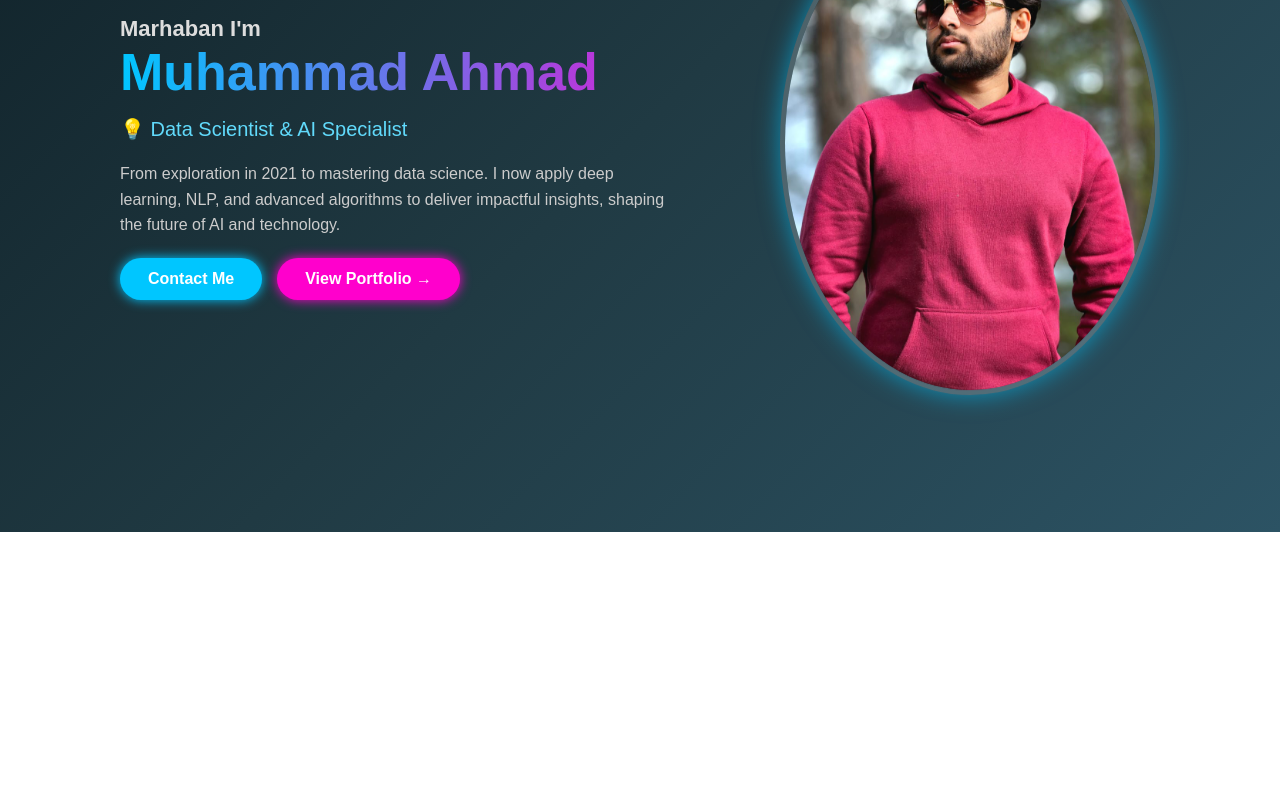
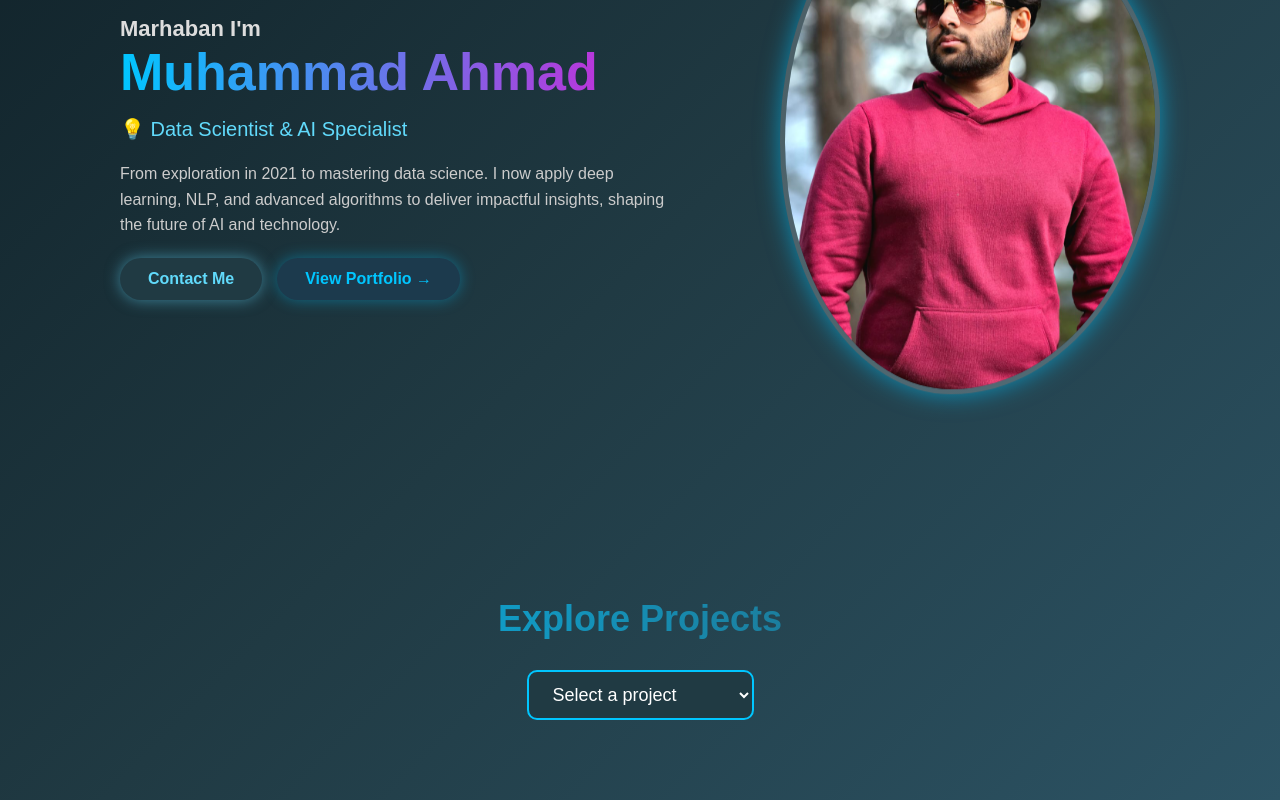
Before and after one commit to Ahmad-Gill/ai-portfolio, a React (Create React App) app in the folder frontend/: page / in a window 1280 px wide. Shown: the part 268-1068 px from the top of the page. Before the commit the page ends 800 px from the top, so only its background shows below. Built offline with nearby package versions, Linux system fonts and the light colour scheme.

Commit message:
add some new material

```diff
--- a/frontend/src/App.js
+++ b/frontend/src/App.js
@@ -1,19 +1,25 @@
-import { BrowserRouter, Routes, Route } from "react-router-dom";
+import { BrowserRouter, Routes, Route, useParams } from "react-router-dom";
 import { useEffect } from "react";
+import Navbar from "./componentsHtmlFIles/Navbar";
 import Home from "./componentsHtmlFIles/home";
-import Semester from "./componentsHtmlFIles/Semester";
+import Projects from "./componentsHtmlFIles/Projects";
+
+function ProjectsWrapper() {
+  const { projectName } = useParams();
+  return <Projects projectName={decodeURIComponent(projectName)} />;
+}
 
 function App() {
-  // Set App Name in browser tab
   useEffect(() => {
     document.title = "AI Portfolio";
   }, []);
 
   return (
     <BrowserRouter>
+      <Navbar /> {/* Navbar always visible */}
       <Routes>
         <Route path="/" element={<Home />} />
-        <Route path="/semester" element={<Semester />} />
+        <Route path="/projects/:projectName" element={<ProjectsWrapper />} />
       </Routes>
     </BrowserRouter>
   );
--- /dev/null
+++ b/frontend/src/componentCssFiles/button.css
@@ -0,0 +1,45 @@
+/* Buttons */
+/* Buttons */
+.buttons {
+  margin-top: 20px;
+  display: flex;
+  gap: 15px;
+}
+
+.btn {
+  padding: 12px 28px;
+  border-radius: 30px;
+  font-size: 16px;
+  font-weight: bold;
+  text-decoration: none;
+  transition: all 0.3s ease;
+  display: inline-block;
+  color: white;
+  box-shadow: 0 0 10px rgba(0,0,0,0.3);
+}
+
+/* Primary Blue Button */
+.btn.blue {
+  background: #203a43; /* mid-gradient shade */
+  color: #61dafb; /* accent color from text */
+  box-shadow: 0 0 15px rgba(97, 218, 251, 0.5);
+}
+
+.btn.blue:hover {
+  background: #2c5364; /* darkest gradient shade */
+  color: #00c6ff;
+  box-shadow: 0 0 25px rgba(0, 198, 255, 0.7);
+}
+
+/* Secondary Teal Button */
+.btn.teal {
+  background: #1c3a4d; /* dark teal */
+  color: #00c6ff;
+  box-shadow: 0 0 15px rgba(0, 198, 255, 0.4);
+}
+
+.btn.teal:hover {
+  background: #225b73; /* slightly lighter teal on hover */
+  color: #61dafb;
+  box-shadow: 0 0 25px rgba(0, 198, 255, 0.6);
+}
--- a/frontend/src/componentCssFiles/home.css
+++ b/frontend/src/componentCssFiles/home.css
@@ -15,40 +15,7 @@ body {
   overflow-x: hidden;
 }
 
-/* Navbar */
-.navbar {
-  display: flex;
-  justify-content: space-between;
-  align-items: center;
-  padding: 20px 50px;
-  position: sticky;
-  top: 0;
-  z-index: 1000;
-  background: rgba(15, 32, 39, 0.8);
-  backdrop-filter: blur(10px);
-}
 
-.logo {
-  font-size: 22px;
-  font-weight: bold;
-  color: #61dafb;
-}
-
-.navbar ul {
-  display: flex;
-  list-style: none;
-  gap: 30px;
-}
-
-.navbar li {
-  cursor: pointer;
-  transition: 0.3s;
-}
-
-.navbar li:hover,
-.navbar .active {
-  color: #ff00cc;
-}
 
 /* Hero Section */
 .hero {
@@ -90,53 +57,18 @@ body {
   color: #ccc;
 }
 
-/* Buttons */
-.buttons {
-  margin-top: 20px;
-  display: flex;
-  gap: 15px;
-}
 
-.btn {
-  padding: 12px 28px;
-  border-radius: 30px;
-  font-size: 16px;
-  font-weight: bold;
-  text-decoration: none;
-  transition: all 0.3s ease;
-  display: inline-block;
-}
 
-.btn.blue {
-  background: #00c6ff;
-  color: white;
-  box-shadow: 0px 0px 12px #00c6ff;
-}
-
-.btn.blue:hover {
-  background: #0096c7;
-  box-shadow: 0px 0px 20px #00eaff;
-}
-
-.btn.red {
-  background: #ff00cc;
-  color: white;
-  box-shadow: 0px 0px 12px #ff00cc;
-}
-
-.btn.red:hover {
-  background: #d400a6;
-  box-shadow: 0px 0px 20px #ff4de1;
-}
 
 /* Hero Image */
 .hero-image img {
   width: 380px;
-  border-radius: 50%;
+  border-radius: 40% 60% 55% 45% / 50% 45% 55% 50%; /* irregular blob */
   border: 5px solid rgba(255, 255, 255, 0.2);
   box-shadow: 0px 0px 25px rgba(0, 198, 255, 0.6);
   animation: float 4s ease-in-out infinite;
 }
+
 
 /* Animations */
 @keyframes fadeInUp {
@@ -161,3 +93,40 @@ body {
     transform: translateY(0px);
   }
 }
+
+
+/* Explore Projects Section */
+.explore-projects {
+  padding: 80px 50px;
+  text-align: center;
+}
+
+.explore-projects h2 {
+  font-size: 36px;
+  margin-bottom: 30px;
+  background: linear-gradient(90deg, #00c6ff, #2c5364);
+  -webkit-background-clip: text;
+  -webkit-text-fill-color: transparent;
+}
+
+.projects-dropdown {
+  padding: 12px 20px;
+  font-size: 18px;
+  border-radius: 10px;
+  border: 2px solid #00c6ff;
+  background: #203a43;
+  color: white;
+  outline: none;
+  cursor: pointer;
+}
+
+.projects-dropdown option {
+  background: #203a43;
+  color: white;
+}
+
+.selected-project {
+  margin-top: 20px;
+  font-size: 20px;
+  color: #61dafb;
+}
--- /dev/null
+++ b/frontend/src/componentCssFiles/navebar.css
@@ -0,0 +1,34 @@
+/* Navbar */
+.navbar {
+  display: flex;
+  justify-content: space-between;
+  align-items: center;
+  padding: 20px 50px;
+  position: sticky;
+  top: 0;
+  z-index: 1000;
+  background: rgba(15, 32, 39, 0.8);
+  backdrop-filter: blur(10px);
+}
+
+.logo {
+  font-size: 22px;
+  font-weight: bold;
+  color: #61dafb;
+}
+
+.navbar ul {
+  display: flex;
+  list-style: none;
+  gap: 30px;
+}
+
+.navbar li {
+  cursor: pointer;
+  transition: 0.3s;
+}
+
+.navbar li:hover,
+.navbar .active {
+  color: #ff00cc;
+}
--- /dev/null
+++ b/frontend/src/componentsHtmlFIles/Button.js
@@ -0,0 +1,29 @@
+import React from "react";
+import "../componentCssFiles/button.css"; // CSS for btn classes
+
+// Button Component
+function Button({ text, href, type = "blue" }) {
+  return (
+    <a href={href} className={`btn ${type}`}>
+      {text}
+    </a>
+  );
+}
+
+// Buttons Container (Dynamic)
+function Buttons({ buttons }) {
+  return (
+    <div className="buttons">
+      {buttons.map((btn, index) => (
+        <Button
+          key={index}
+          text={btn.text}
+          href={btn.href}
+          type={btn.type}
+        />
+      ))}
+    </div>
+  );
+}
+
+export default Buttons;
--- /dev/null
+++ b/frontend/src/componentsHtmlFIles/Navbar.js
@@ -0,0 +1,19 @@
+import React from "react";
+import "../componentCssFiles/navebar.css"; // Keep CSS shared for now
+
+function Navbar() {
+  return (
+    <nav className="navbar">
+      <div className="logo">{"<Muhammad Ahmad Gill/>"}</div>
+      <ul>
+        <li className="active">Home</li>
+        <li>About</li>
+        <li>Skills</li>
+        <li>Projects</li>
+        <li>Contact</li>
+      </ul>
+    </nav>
+  );
+}
+
+export default Navbar;
--- /dev/null
+++ b/frontend/src/componentsHtmlFIles/Projects.js
@@ -0,0 +1,35 @@
+import React from "react";
+import "../componentCssFiles/home.css"; // Reuse your CSS
+import Buttons from "./Button"; // Optional, in case you want buttons here
+
+function Projects({ projectName }) {
+  // Example buttons for project page
+  const projectButtons = [
+    { text: "Back to Home", href: "/", type: "blue" },
+    { text: "Contact Me", href: "#contact", type: "teal" }
+  ];
+
+  return (
+    <div className="projects-page">
+      {/* Hero-like header */}
+      <div className="projects-header">
+        <h1>Projects: {projectName}</h1>
+        <p>
+          Here you can showcase all the projects related to <strong>{projectName}</strong>.
+        </p>
+      </div>
+
+      {/* Optional Buttons */}
+      <div className="buttons">
+        <Buttons buttons={projectButtons} />
+      </div>
+
+      {/* Project details / cards */}
+      <div className="projects-list">
+        <p>Project content will go here. You can create cards or sections for each project.</p>
+      </div>
+    </div>
+  );
+}
+
+export default Projects;
--- a/frontend/src/componentsHtmlFIles/home.js
+++ b/frontend/src/componentsHtmlFIles/home.js
@@ -1,21 +1,33 @@
-import React from "react";
+import React, { useState } from "react";
+import { useNavigate } from "react-router-dom";
+import Buttons from "./Button";
 import "../componentCssFiles/home.css";
 
 function Home() {
+  const navigate = useNavigate();
+
+  const heroButtons = [
+    { text: "Contact Me", href: "#contact", type: "blue" },
+    { text: "View Portfolio →", href: "#portfolio", type: "teal" }
+  ];
+
+  const projectOptions = [
+    "LUMS Academics",
+    "FAST Academics",
+    "Amazing AI Projects"
+  ];
+
+  const [selectedProject, setSelectedProject] = useState("Select a project");
+
+  const handleProjectChange = (e) => {
+    const project = e.target.value;
+    setSelectedProject(project);
+    // Navigate to Projects page dynamically
+    navigate(`/projects/${encodeURIComponent(project)}`);
+  };
+
   return (
     <div className="home-container">
-      {/* Navbar */}
-      <nav className="navbar">
-        <div className="logo">{"<Muhammad Ahmad Gill/>"}</div>
-        <ul>
-          <li className="active">Home</li>
-          <li>About</li>
-          <li>Skills</li>
-          <li>Projects</li>
-          <li>Contact</li>
-        </ul>
-      </nav>
-
       {/* Hero Section */}
       <div className="hero">
         <div className="hero-text">
@@ -28,16 +40,29 @@ function Home() {
             shaping the future of AI and technology.
           </p>
 
-          <div className="buttons">
-            <a href="#contact" className="btn blue">Contact Me</a>
-            <a href="#portfolio" className="btn red">View Portfolio →</a>
-          </div>
+          <Buttons buttons={heroButtons} />
         </div>
 
         <div className="hero-image">
-          {/* ✅ Using image from public folder */}
           <img src="/1.jpg" alt="Profile" />
         </div>
+      </div>
+
+      {/* Explore Projects Section */}
+      <div className="explore-projects">
+        <h2>Explore Projects</h2>
+        <select
+          value={selectedProject}
+          onChange={handleProjectChange}
+          className="projects-dropdown"
+        >
+          <option disabled>Select a project</option>
+          {projectOptions.map((project, index) => (
+            <option key={index} value={project}>
+              {project}
+            </option>
+          ))}
+        </select>
       </div>
     </div>
   );
```
Also changed, not shown: frontend/src/componentCssFiles/project.css (added, +33 -0 lines).
